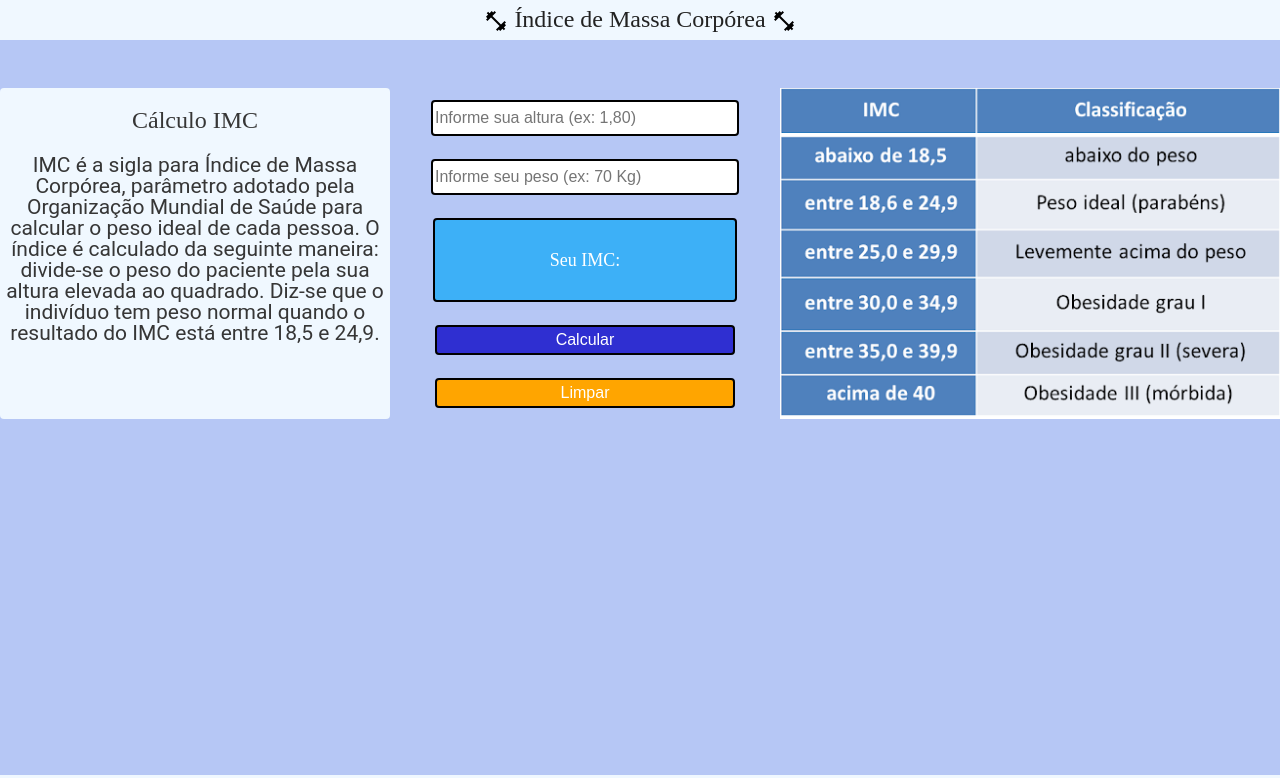
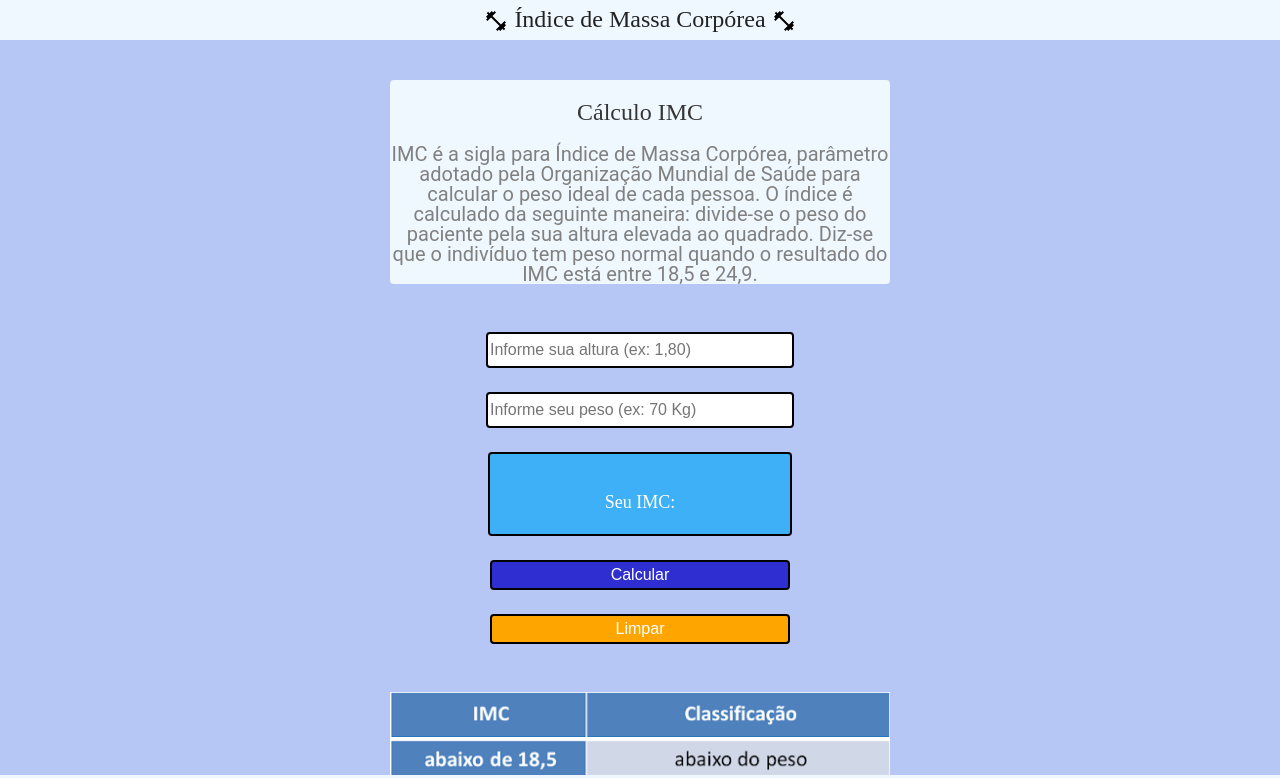
Before and after one commit to Gufinger07/CalcularImc, a React (Create React App) app in the folder calculaimc/: page / in a window 1280 px wide. Shown: the top 778 px of the page. Built offline with nearby package versions, Linux system fonts and the light colour scheme.

Commit message:
Deixando a aplicação responsiva e finalizando o projeto

```diff
--- a/calculaimc/src/App.js
+++ b/calculaimc/src/App.js
@@ -1,6 +1,7 @@
 import React, { Component } from 'react';
 import "./assets/css/App.css"
 import './assets/css/index.css'
+import "./assets/css/responsivo.css"
 import ClassificacaoImc from './components/ClassificacaoImc';
 import Form from "./components/Form";
 import InfoMassa from "./components/InfoMassa";
--- a/calculaimc/src/assets/css/App.css
+++ b/calculaimc/src/assets/css/App.css
@@ -4,7 +4,7 @@ html {
 }
 
 .sessao-principal {
-  margin-top: 3rem;
+  margin-top: 5rem;
   display: flex;
   justify-content: space-around;
 }
--- /dev/null
+++ b/calculaimc/src/assets/css/responsivo.css
@@ -0,0 +1,28 @@
+@media screen and (min-width: 0) {
+    .sessao-principal {
+        flex-direction: column;
+
+    }
+
+    .sessao-form {
+        margin-top: 3rem;
+    }
+
+    .imagem-tabela {
+        margin-top: 3rem;
+    }
+
+
+}
+
+@media screen and (min-width: 500px) {
+    .sessao-principal {
+        align-items: center;
+    }
+}
+
+@media screen and (min-width: 1600px) {
+    .sessao-principal {
+        flex-direction: row;
+    }
+}
--- a/calculaimc/src/components/ClassificacaoImc/estilo.css
+++ b/calculaimc/src/components/ClassificacaoImc/estilo.css
@@ -1,12 +1,7 @@
 .sessao-imagem {
-    width: 500px;
-
-
+    width: 31.25rem;
 }
 
-.sessao-imagem:hover {
-    transform: scale(1.1);
+.imagem-tabela {
+    width: 31.25rem;
 }
-.imagem-tabela {
-    width: 500px;
-}
--- a/calculaimc/src/components/Form/estilo.css
+++ b/calculaimc/src/components/Form/estilo.css
@@ -4,18 +4,21 @@
     justify-content: space-around;
     align-items: center;
 
-    width: 500px;
-}
-.sessao-form:hover {
-    transform: scale(1.1);
+    width: 31.25rem;
 }
 
+
 .form-input {
-    height: 30px;
-    width: 300px;
-    border-radius: 4px;
-    border: 2px solid black;
 
+    height: 1.875rem;
+    width: 18.75rem;
+    border-radius: 0.25rem;
+    border: 0.125rem solid black;
+
+}
+
+.input-peso {
+    margin-top: 1.5rem;
 }
 
 .form-input:hover {
@@ -23,10 +26,11 @@
 }
 
 .botao {
-    height: 30px;
-    width: 300px;
-    border-radius: 4px;
-    border: 2px solid black;
+    margin-top: 1.5rem;
+    height: 1.875rem;
+    width: 18.75rem;
+    border-radius: 0.25rem;
+    border: 0.125rem solid black;
     color: rgb(255, 255, 255);
 
 }
@@ -43,13 +47,13 @@
 }
 
 .resultado {
-    margin-top: 2px;
-    height: 30px;
-    width: 300px;
+    margin-top: 0.125rem;
+    height: 1.875rem;
+    width: 18.75rem;
     background-color: white;
     text-align: center;
-    border-radius: 4px;
-    border: 2px solid black;
+    border-radius: 0,25rem;
+    border: 0.125rem solid black;
 }
 
 .form-resultado {
@@ -58,9 +62,10 @@
     flex-direction: column;
     justify-content: center;
     align-items: center;
-    height: 80px;
+    height: 5rem;
 }
 
 .resultadoimc {
-    font-size: 18px;
+    margin-top: 1rem;
+    font-size: 1.125rem
 }
--- a/calculaimc/src/components/Form/form.jsx
+++ b/calculaimc/src/components/Form/form.jsx
@@ -12,7 +12,7 @@ class Form extends Component {
     _getNovoResultado(event) {
         event.preventDefault()
         event.stopPropagation()
-        if(this.peso && this.altura != 0) {
+        if(this.peso && this.altura !== 0) {
             this.resultado = this.peso / (this.altura * this.altura)
             this.resultado = parseFloat(this.resultado).toFixed(2)
             this.props.criarResultado(this.resultado)
@@ -43,9 +43,9 @@ class Form extends Component {
     render() {
         return (
             <form onSubmit={this._getNovoResultado.bind(this)} className="sessao-form">
-                <input className="form-input" type="number" step="0.01" min="0" max="3" placeholder="Informe sua altura (ex: 1,80)"
+                <input className="form-input input-altura" type="number" step="0.01" min="0" max="3" placeholder="Informe sua altura (ex: 1,80)"
                 onChange={this._handleGetAltura.bind(this)}/>
-                <input className="form-input" type="number" step="0.01" min="20" max="200" placeholder="Informe seu peso (ex: 70 Kg)"
+                <input className="form-input input-peso" type="number" step="0.01" min="20" max="200" placeholder="Informe seu peso (ex: 70 Kg)"
                 onChange={this._handleGetPeso.bind(this)}/>
                 <div className="botao form-resultado">
                     <h3 className="resultadoimc"> Seu IMC: <span>{this.resultado}</span></h3>
--- a/calculaimc/src/components/InfoMassa/estilo.css
+++ b/calculaimc/src/components/InfoMassa/estilo.css
@@ -1,27 +1,24 @@
 .info {
     background-color: aliceblue;
-    width: 500px;
-    border-radius: 4px;
+    width: 31.25rem;
+    border-radius: 0.25rem;
 }
 
-.info:hover {
-    transform: scale(1.1);
-}
 
 .info-titulo {
     font-family: 'Pacifico', cursive;
     color: #363636;
     text-align: center;
-    font-size: 24px;
-    margin-top: 20px;
+    font-size: 1.5rem;
+    margin-top: 1.25rem;
 
 }
 
 .info-texto {
     font-family: 'Roboto', sans-serif;
-    color: #363636;
-    font-size: 21px;
+    color: grey;
+    font-size: 1.25rem;
     text-align: center;
-    margin-top: 20px;
-    padding: 3px;
+    margin-top: 1.25rem;
+    padding: 0,25rem;
 }
--- a/calculaimc/src/components/Navbar/estilo.css
+++ b/calculaimc/src/components/Navbar/estilo.css
@@ -1,5 +1,8 @@
 .sessao {
-    height: 40px;
+    position: fixed;
+    top: 0%;
+    width: 100%;
+    height: 2.5rem;
     background-color: aliceblue;
     display: flex;
     justify-content: center;
@@ -7,7 +10,7 @@
 }
 .sessao-titulo {
     font-family: 'Pacifico', cursive;
-    font-size: 24px;
+    font-size: 1.5rem;
     text-align: center;
 
 }
--- a/calculaimc/src/components/Rodape/estilo.css
+++ b/calculaimc/src/components/Rodape/estilo.css
@@ -5,7 +5,7 @@
     display: flex;
     justify-content: center;
     width: 100%;
-    height: 25px;
+    height: 1.563rem;
     background-color: aliceblue;
 }
 
@@ -13,5 +13,5 @@
     align-items: center;
     display: flex;
     justify-content: space-around;
-    width: 200px;
+    width: 12.5rem;
 }
```
